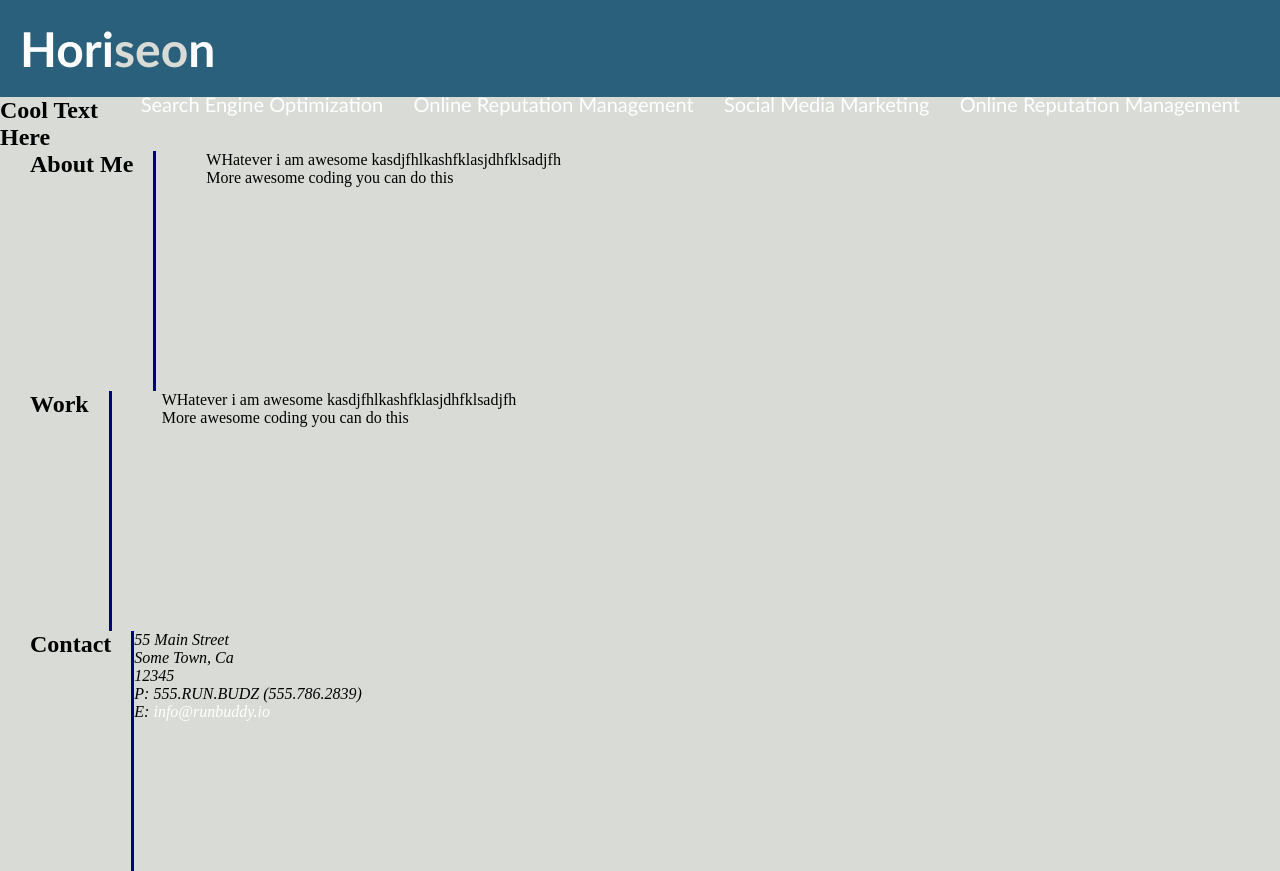
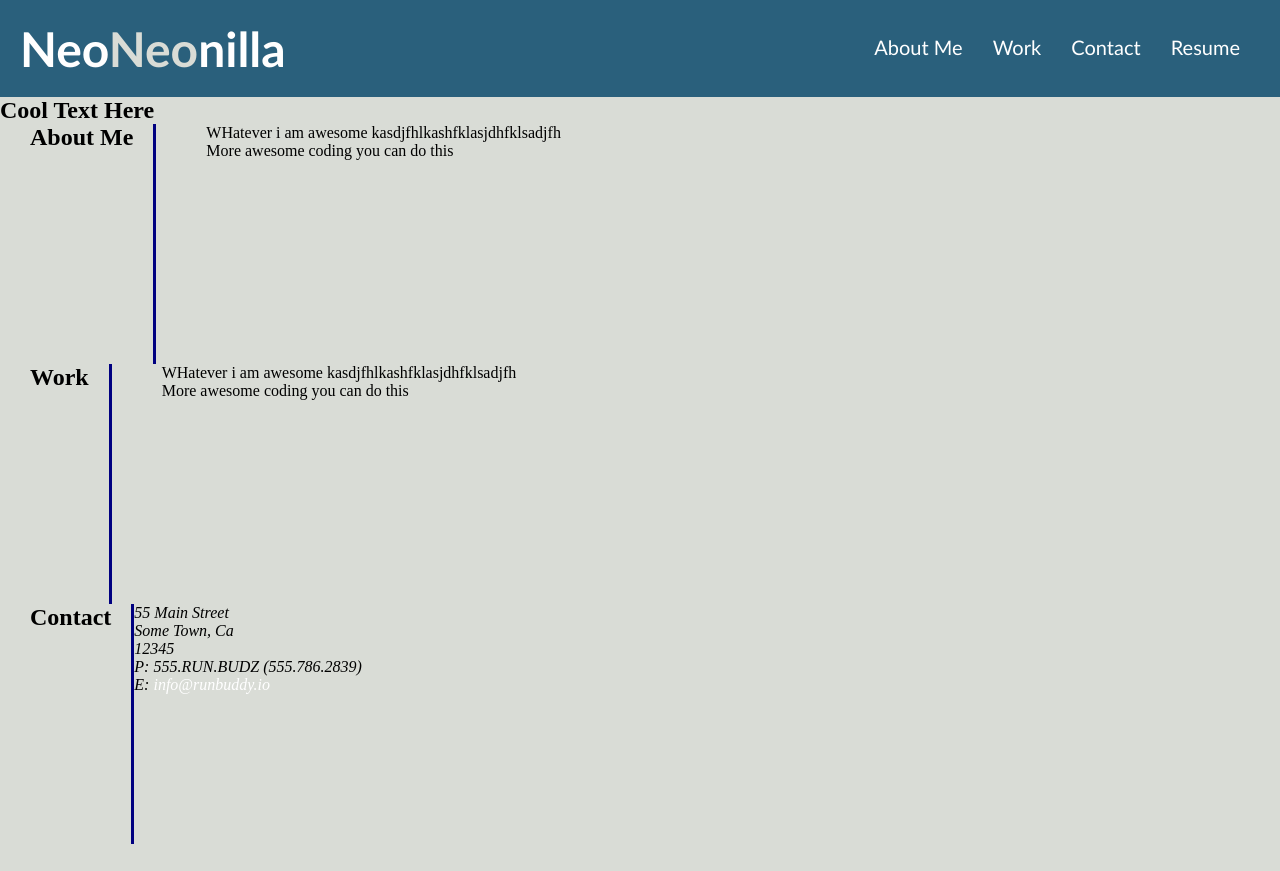
Before and after one commit to NelliaFC/my-neoneonilla-portfolio, a plain HTML site: page index.html in a window 1280 px wide. After the commit the page ends 844 px from the top, so only its background shows below. Drawn offline with Linux system fonts and the light colour scheme.

Commit message:
header nav css updates

```diff
--- a/index.html
+++ b/index.html
@@ -4,31 +4,31 @@
       <meta charset="UTF-8" />
         <meta name="viewport" content="width=device-width, initial-scale=1.0" >
         <link rel="stylesheet" href="./style.css" />
-        <title>My Neoneonilla Portfolio</title>
+        <title>NeoNeonilla</title>
    </head>
    <body>
 
  <header>
       <nav>
-      <h1>Hori<span class="seo">seo</span>n</h1>
+      <h1>Neo<span class="seo">Neo</span>nilla</h1>
         <div>
           <ul>
             <li>
               <a href="#About-Me"
-                >Search Engine Optimization</a
+                >About Me</a
               >
             </li>
             <li>
               <a href="#Work"
-                >Online Reputation Management</a
+                >Work</a
               >
             </li>
             <li>
-              <a href="#Contact">Social Media Marketing</a>
+              <a href="#Contact">Contact</a>
             </li>
             <li>
               <a href="#Resume"
-                >Online Reputation Management</a
+                >Resume</a
               >
             </li>
           </ul>
--- a/style.css
+++ b/style.css
@@ -15,6 +15,19 @@
       "Lucida Sans", Arial, sans-serif;
     background-color: #2a607c;
     color: #ffffff;
+  }
+  header h1 .Nilla {
+      color:olive;
+  }
+  header nav div {
+    padding-top: 15px;
+    margin-right: 20px;
+    float: right;
+    font-family: "Gill Sans", "Gill Sans MT", Calibri, "Trebuchet MS", sans-serif;
+    font-size: 20px;
+  }
+  header nav div ul {
+      list-style-type: none;
   }
   .page-section {
       display: flex;
```
